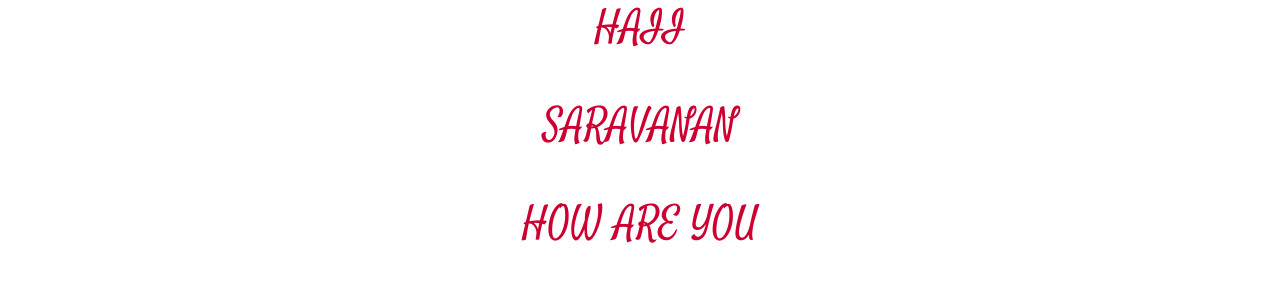
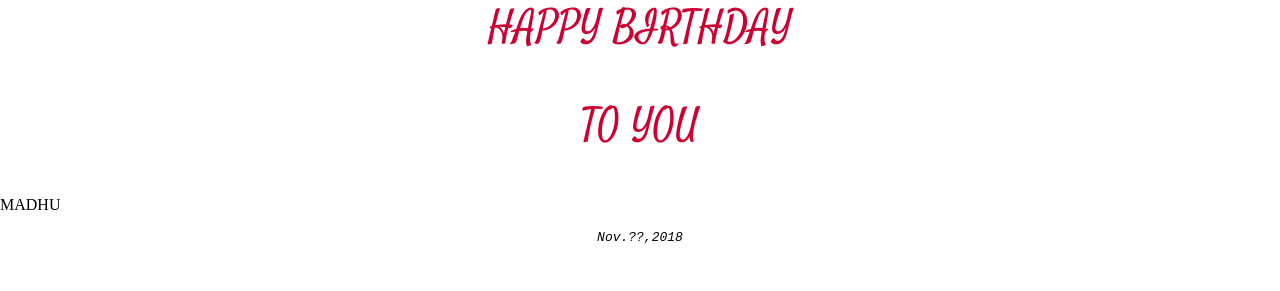
Before and after one commit to vigneswaranjeeva/HappyBirthday, a plain HTML site: page index.html in a window 1280 px wide. Shown: the top 291 px of the page. Drawn offline with Linux system fonts and the light colour scheme; a script that the page names is missing.

Commit message:
Update index.html

```diff
--- a/index.html
+++ b/index.html
@@ -38,7 +38,7 @@ body {
 
 @keyframes colorchange {
 
-    0% {color: pink; }
+    0% {color: orange; }
 
     10% {color: purple; }
 
@@ -50,7 +50,7 @@ body {
 
     50% {color: cyan; }
 
-    100% {color: orange; }
+    100% {color: pink; }
 
 }
 
@@ -92,11 +92,11 @@ h2{
 
 
 
-        <p class="text">HAII</p>
+        <p class="text">HAPPY BIRTHDAY</p>
 
-        <p class="text">SARAVANAN</p>
+        <p class="text">TO YOU</p>
 
-        <p class="text">HOW ARE YOU</p>
+     <a style= "background color:black;>   <p class="text">MADHU</p></a>
 
 
 
```
